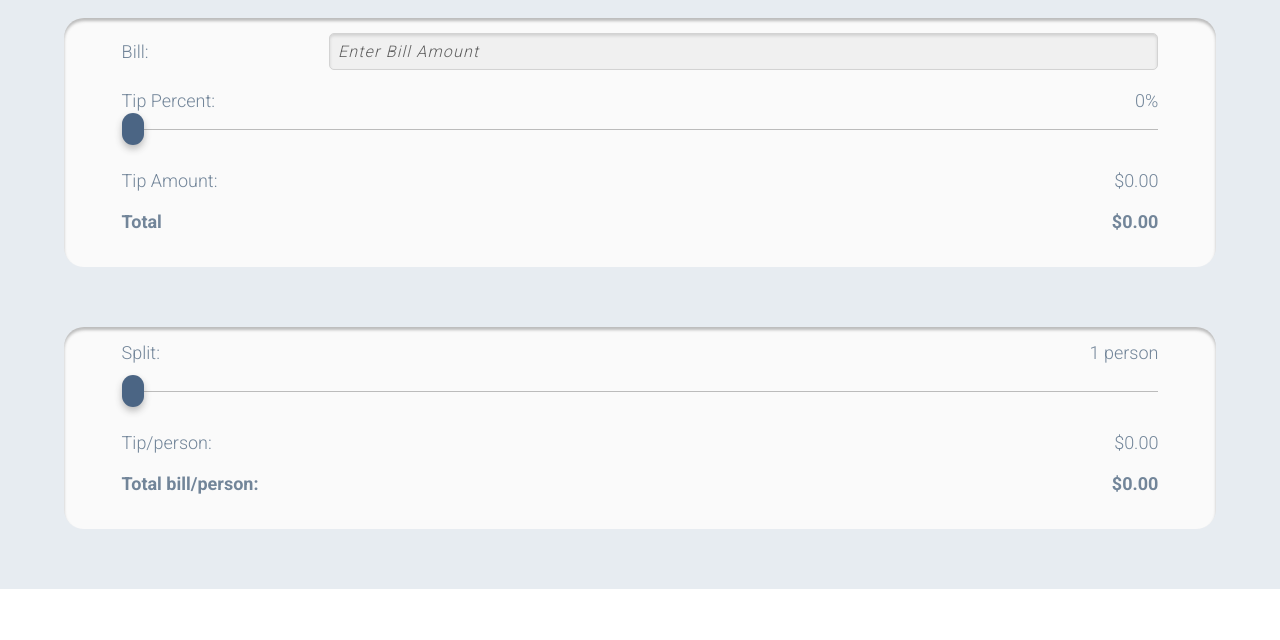
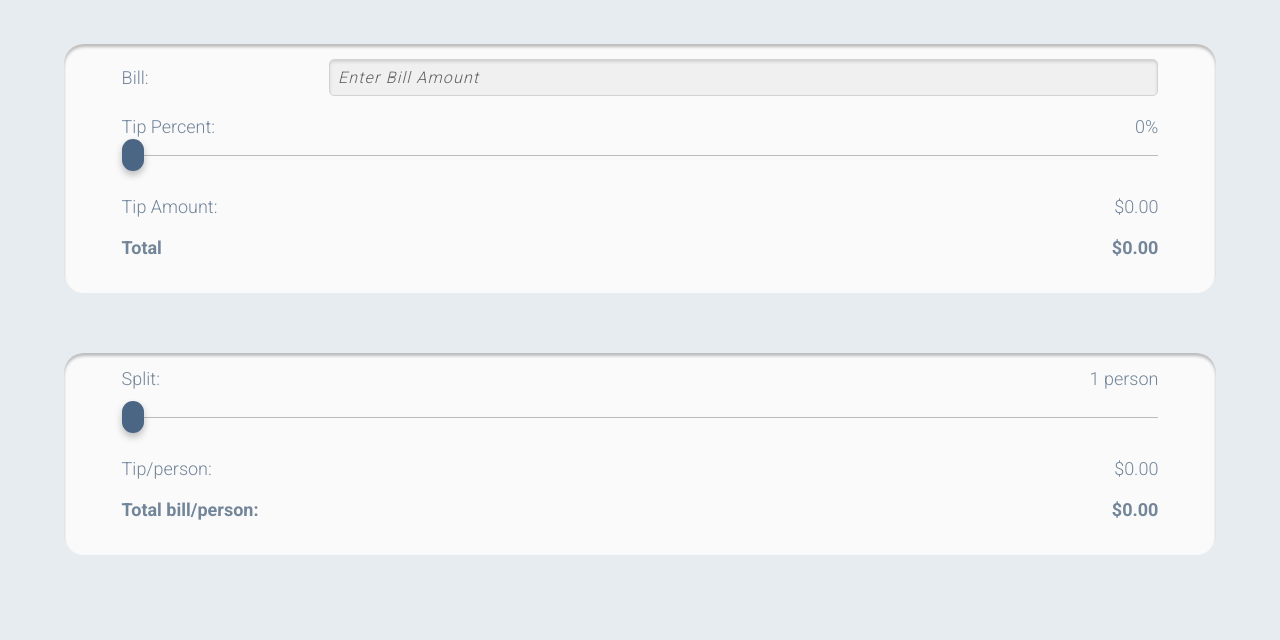
Before and after one commit to romeorpj/tipcalculator, a plain HTML site: page index.html in a window 1280 px wide. Shown: the part 160-800 px from the top of the page. Drawn offline with Linux system fonts and the light colour scheme.

Commit message:
added body>background to css

```diff
--- a/_main.scss
+++ b/_main.scss
@@ -1,7 +1,10 @@
 // main box
+body {
+	background: #e7ecf1;
+}
 .container {
 	max-width: 100vw;
-	height: 100%;
+	height: 100vh;
 	background: #e7ecf1;
 
 	// border-radius: 25px;
```
Also changed, not shown: style.css, 1 other file.
